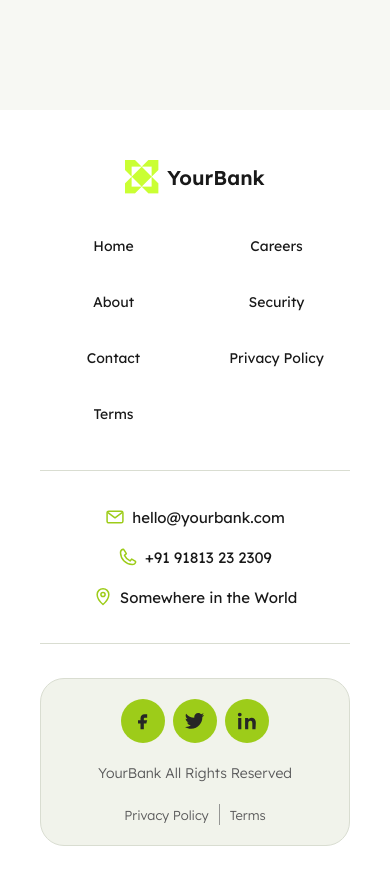
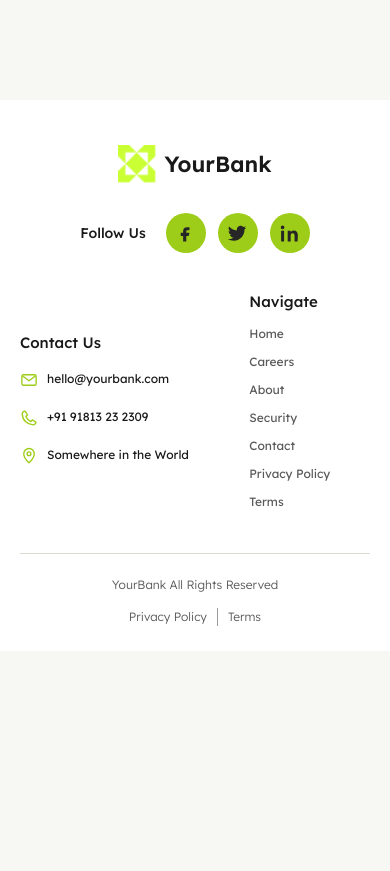
Before and after one commit to amnaalii7115-AA/banking-website, a Next.js app: page /terms-and-conditions in a window 390 px wide. Shown: the part 5602-6473 px from the top of the page. After the commit the page ends 6253 px from the top, so only its background shows below. Built offline with nearby package versions, Linux system fonts and the light colour scheme; no server answers.

Commit message:
Update website

```diff
--- a/src/components/layout/Footer.module.css
+++ b/src/components/layout/Footer.module.css
@@ -444,107 +444,319 @@
     white-space: normal;
   }
 }
-/* Mobile footer navigation — two columns */
+/* =========================
+   MOBILE FOOTER
+========================= */
 
 @media (max-width: 600px) {
-  .navigation {
-    display: grid !important;
-    grid-template-columns: repeat(
-      2,
-      minmax(0, 1fr)
-    );
-    align-items: center;
-    gap: 12px 16px;
+  .footer {
+    margin-top: 50px;
+    padding: 45px 20px 25px;
+  }
+
+  /*
+    Mobile par nested containers remove karke
+    unke elements ko footer grid ka part banaya hai.
+  */
+
+  .topContainer,
+  .bottomContainer {
+    display: contents;
+  }
+
+  .footerContent {
+    display: grid;
+    grid-template-columns:
+      minmax(0, 1.25fr)
+      minmax(100px, 0.75fr);
+    grid-template-areas:
+      "logo logo"
+      "social social"
+      "contact navigation"
+      "copyright copyright"
+      "legal legal";
+    gap: 0 28px;
 
     width: 100%;
     max-width: 420px;
     margin-inline: auto;
+  }
+
+  /* Old divider lines */
+
+  .divider {
+    display: none;
+  }
+
+  /* Logo */
+
+  .logo {
+    grid-area: logo;
+    justify-self: center;
+
+    margin-bottom: 30px;
+  }
+
+  .logoIcon {
+    width: 38px;
+    height: 38px;
+  }
+
+  .logo span {
+    font-size: 22px;
+  }
+
+  /* Social media section */
+
+  .socialButtons {
+    grid-area: social;
+
+    display: flex;
+    align-items: center;
+    justify-content: center;
+    gap: 12px;
+
+    width: 100%;
+    margin-bottom: 38px;
+  }
+
+  .socialButtons::before {
+    content: "Follow Us";
+
+    margin-right: 8px;
+
+    color: var(--text-primary);
+
+    font-size: 14px;
+    font-weight: 500;
+    white-space: nowrap;
+  }
+
+  .socialButton {
+    width: 40px;
+    height: 40px;
+  }
+
+  .socialButton svg {
+    width: 19px;
+    height: 19px;
+  }
+
+  /* Contact column */
+
+  .contactContainer {
+    grid-area: contact;
+
+    display: flex;
+    flex-direction: column;
+    align-items: flex-start;
+    gap: 14px;
+
+    width: 100%;
+    min-width: 0;
+    margin: 0;
+  }
+
+  .contactContainer::before {
+    content: "Contact Us";
+
+    display: block;
+    margin-bottom: 3px;
+
+    color: var(--text-primary);
+
+    font-size: 15px;
+    font-style: normal;
+    font-weight: 500;
+    line-height: 1.4;
+  }
+
+  .contactLink {
+    display: flex;
+    align-items: flex-start;
+    justify-content: flex-start;
+    gap: 9px;
+
+    width: 100%;
+    min-width: 0;
+    padding: 0;
+
+    font-size: 12px;
+    line-height: 1.5;
+    text-align: left;
+  }
+
+  .contactLink svg {
+    width: 18px;
+    height: 18px;
+    margin-top: 1px;
+
+    flex-shrink: 0;
+  }
+
+  .contactLink span {
+    min-width: 0;
+
+    overflow-wrap: anywhere;
+    word-break: break-word;
+  }
+
+  /* Navigation column */
+
+  .navigation {
+    grid-area: navigation;
+
+    display: flex !important;
+    flex-direction: column;
+    align-items: flex-start;
+    justify-content: flex-start;
+    gap: 10px;
+
+    width: 100%;
+    max-width: none;
+    margin: 0;
     padding: 0;
 
     overflow: visible;
   }
 
-  .navigation a {
-    display: flex;
-    align-items: center;
-    justify-content: center;
+  .navigation::before {
+    content: "Navigate";
 
-    width: 100% !important;
-    min-width: 0;
-    min-height: 44px;
-    padding: 10px 8px;
+    display: block;
+    margin-bottom: 3px;
 
     color: var(--text-primary);
 
-    font-size: 14px;
-    line-height: 21px;
-    text-align: center;
+    font-size: 15px;
+    font-weight: 500;
+    line-height: 1.4;
+  }
+
+  .navigation a {
+    display: inline-flex;
+    align-items: center;
+    justify-content: flex-start;
+
+    width: auto !important;
+    min-width: 0;
+    min-height: auto;
+    padding: 0;
+
+    color: var(--text-secondary);
+
+    font-size: 12px;
+    line-height: 1.5;
+    text-align: left;
     white-space: nowrap;
+  }
 
-    border-radius: 10px;
+  .navigation a:hover {
+    color: var(--accent-color);
   }
 
   .navigation a::after {
-    right: 12px;
-    left: 12px;
+    display: none;
+  }
+
+  /* Copyright */
+
+  .copyright {
+    grid-area: copyright;
+    justify-self: center;
+
+    width: 100%;
+    margin: 42px 0 0;
+    padding-top: 22px;
+
+    color: var(--text-secondary);
+
+    border-top: 1px solid var(--border-color);
+
+    font-size: 12px;
+    text-align: center;
+    white-space: normal;
+  }
+
+  /* Legal links */
+
+  .legalLinks {
+    grid-area: legal;
+
+    display: flex;
+    flex-direction: row;
+    align-items: center;
+    justify-content: center;
+    gap: 10px;
+
+    width: 100%;
+    margin-top: 14px;
+  }
+
+  .legalLinks a {
+    font-size: 12px;
+    white-space: nowrap;
+  }
+
+  .legalDivider {
+    width: 1px;
+    height: 18px;
   }
 }
-@media (max-width: 380px) {
-  .navigation {
-    flex-direction: row !important;
-    flex-wrap: nowrap !important;
-    gap: 18px;
-  }
 
-  .navigation a {
-    width: auto !important;
-    min-width: max-content;
-
-    font-size: 13px;
-    white-space: nowrap !important;
-  }
-}
 /* Very small mobile */
 
 @media (max-width: 380px) {
   .footer {
-    padding-inline: 12px;
+    padding-inline: 14px;
   }
 
-  .navigation {
-    grid-template-columns: repeat(
-      2,
-      minmax(0, 1fr)
-    );
-    gap: 10px 8px;
-
-    width: 100%;
-    max-width: 100%;
+  .footerContent {
+    grid-template-columns:
+      minmax(0, 1.2fr)
+      minmax(88px, 0.8fr);
+    gap: 0 18px;
   }
 
-  .navigation a {
-    width: 100%;
-    min-width: 0;
-    min-height: 40px;
-    padding: 8px 4px;
+  .socialButtons {
+    gap: 8px;
+  }
+
+  .socialButtons::before {
+    margin-right: 4px;
 
     font-size: 12px;
-    line-height: 18px;
-    text-align: center;
-    white-space: nowrap;
+  }
+
+  .socialButton {
+    width: 36px;
+    height: 36px;
+  }
+
+  .contactContainer::before,
+  .navigation::before {
+    font-size: 14px;
+  }
+
+  .contactLink,
+  .navigation a {
+    font-size: 11px;
   }
 
   .legalLinks {
-    flex-direction: column;
+    flex-direction: row;
     gap: 8px;
   }
 
+  .legalLinks a {
+    font-size: 11px;
+  }
+
   .legalDivider {
-    width: 45px;
-    height: 1px;
+    width: 1px;
+    height: 16px;
   }
 }
-
 /* Reduced motion */
 
 @media (prefers-reduced-motion: reduce) {
```
